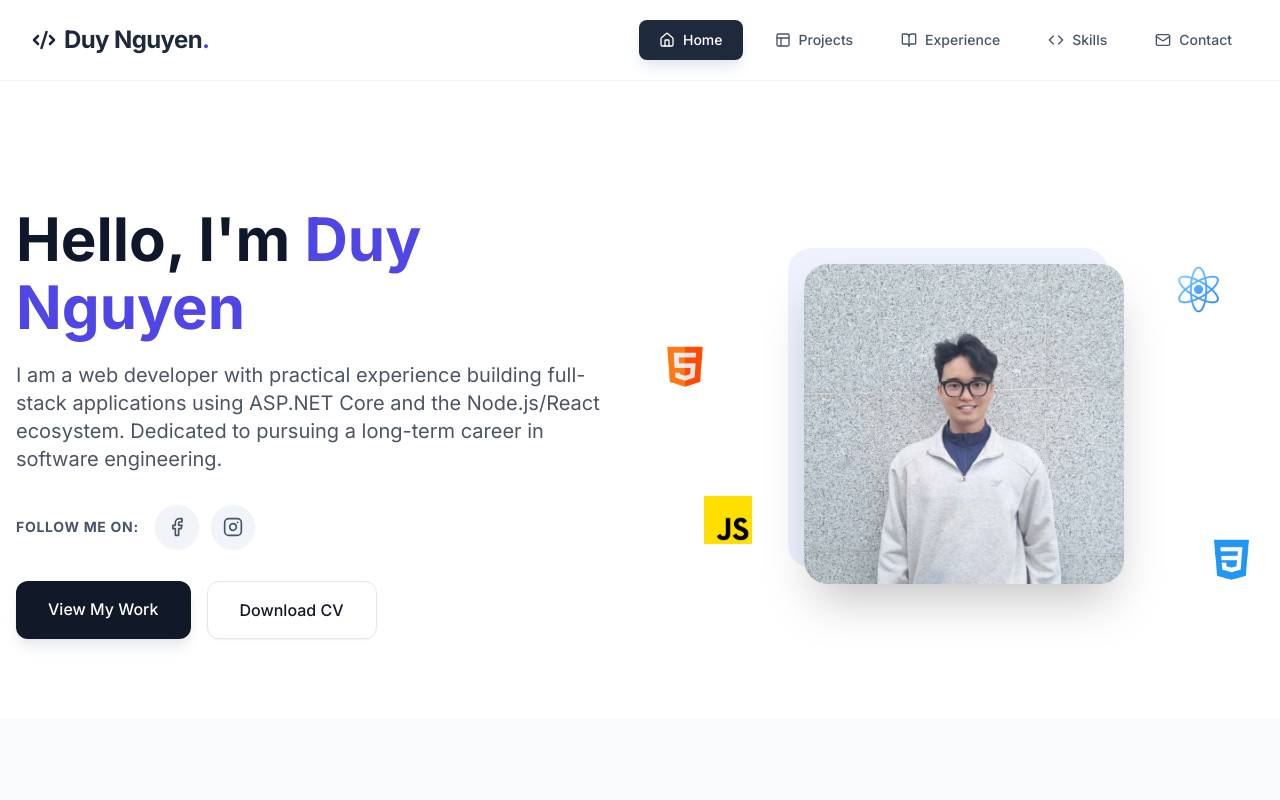
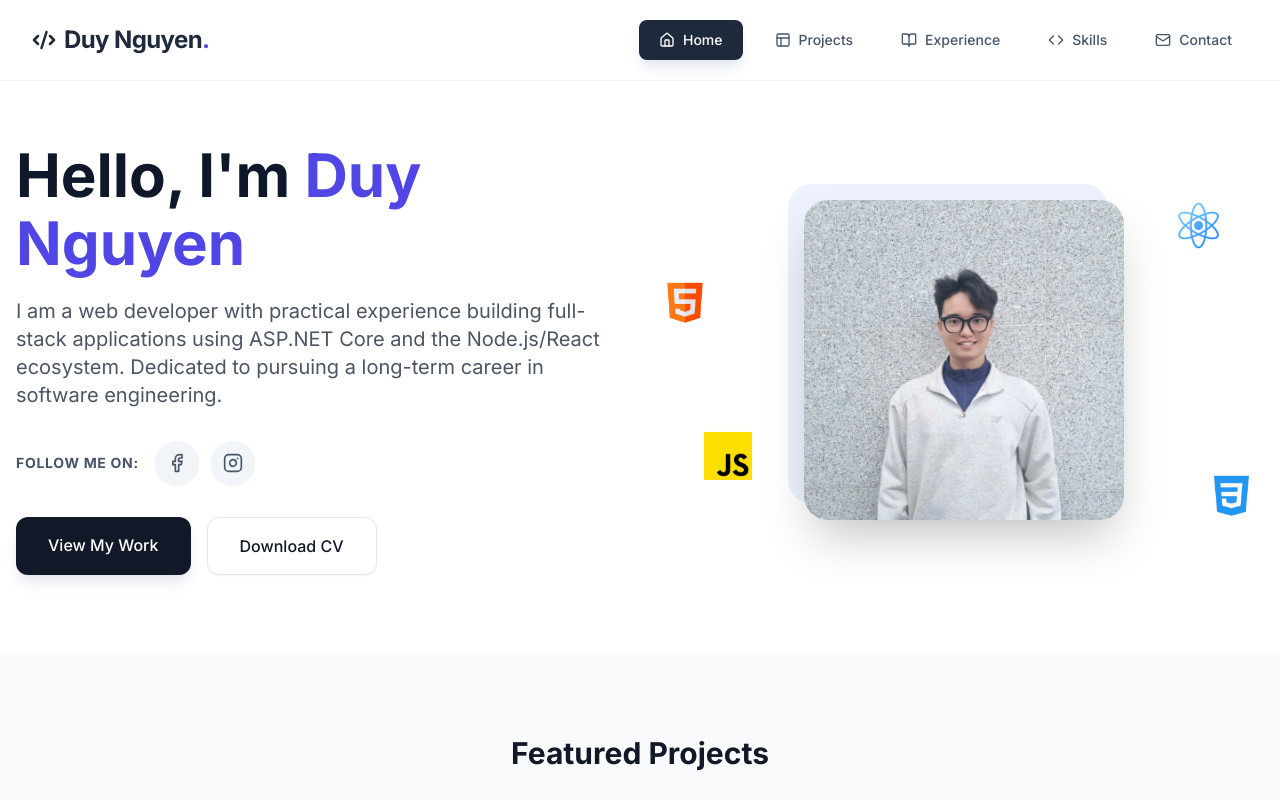
Before and after one commit to DUYN3630/duynguyen-portfolio, a React (Vite) app: page / in a window 1280 px wide. Shown: the top 800 px of the page. Built offline with nearby package versions, Linux system fonts and the light colour scheme; no server answers.

Commit message:
fix khoảng trăng section đâu tiên

```diff
--- a/src/App.jsx
+++ b/src/App.jsx
@@ -310,7 +310,7 @@ const App = () => {
       </header>
 
       {/* Hero Section */}
-      <section id="hero" className="pt-32 pb-20 px-4">
+      <section id="hero" className="pt-16 pb-20 px-4">
         <div className="max-w-7xl mx-auto flex flex-col md:flex-row items-center gap-12">
             <div className="flex-1 text-center md:text-left animate-on-scroll animate-slide-up">
                 <h1 className="text-5xl md:text-6xl font-bold leading-tight mb-6 text-slate-900">
```
Also changed, not shown: 1 other file (tests, documents, lock files or other folders).
